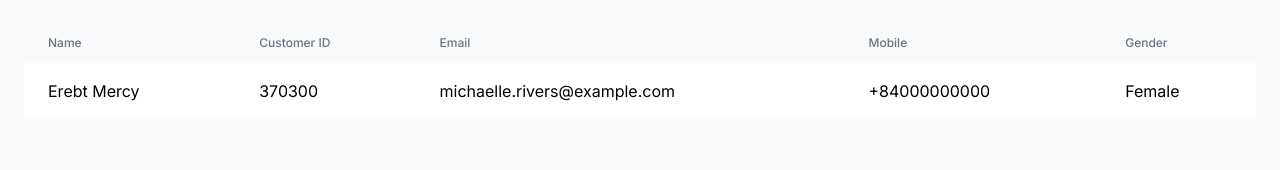
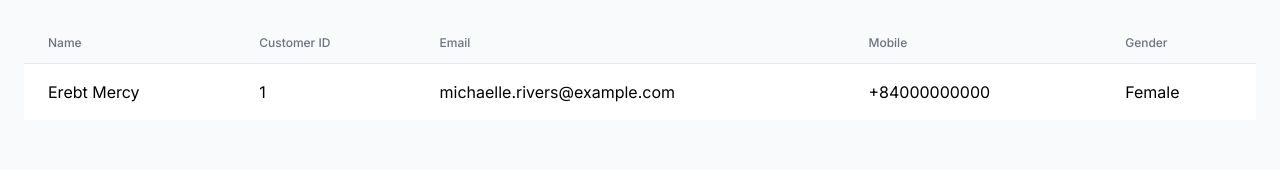
Before and after one commit to msdfernando/circuit-cart-admin, a Next.js app: page /customers in a window 1280 px wide. Shown: the part 127-297 px from the top of the page. Built offline with nearby package versions, Linux system fonts and the light colour scheme.

Commit message:
Refactor CustomerTable component to use TypeScript interface for props and improve code readability

```diff
--- a/src/components/tables/CustomerTable.tsx
+++ b/src/components/tables/CustomerTable.tsx
@@ -1,8 +1,14 @@
-import { Customer } from '@/types'
-export default function CustomerTable({ customers }: { customers: Customer[] }) {
+import React from 'react'; // Add this import
+import { Customer } from '@/types'; // Ensure this path matches your structure
+
+interface CustomerTableProps {
+  customers: Customer[];
+}
+
+const CustomerTable: React.FC<CustomerTableProps> = ({ customers }) => {
   return (
     <div className="overflow-x-auto">
-        <table className="min-w-full">
+      <table className="min-w-full divide-y divide-gray-200">
         <thead className="bg-gray-50">
           <tr>
             <th className="px-6 py-3 text-left text-xs font-medium text-gray-500">Name</th>
@@ -16,7 +22,7 @@ export default function CustomerTable({ customers }: { customers: Customer[] })
           {customers.map((customer) => (
             <tr key={customer.id}>
               <td className="px-6 py-4 whitespace-nowrap">{customer.name}</td>
-                <td className="px-6 py-4 whitespace-nowrap">{customer.customerId}</td>
+              <td className="px-6 py-4 whitespace-nowrap">{customer.id}</td>
               <td className="px-6 py-4 whitespace-nowrap">{customer.email}</td>
               <td className="px-6 py-4 whitespace-nowrap">{customer.mobile}</td>
               <td className="px-6 py-4 whitespace-nowrap">{customer.gender}</td>
@@ -25,5 +31,7 @@ export default function CustomerTable({ customers }: { customers: Customer[] })
         </tbody>
       </table>
     </div>
-    )
-  }
+  );
+};
+
+export default CustomerTable;
```
Lines whose indentation alone changed are shown as unchanged.
